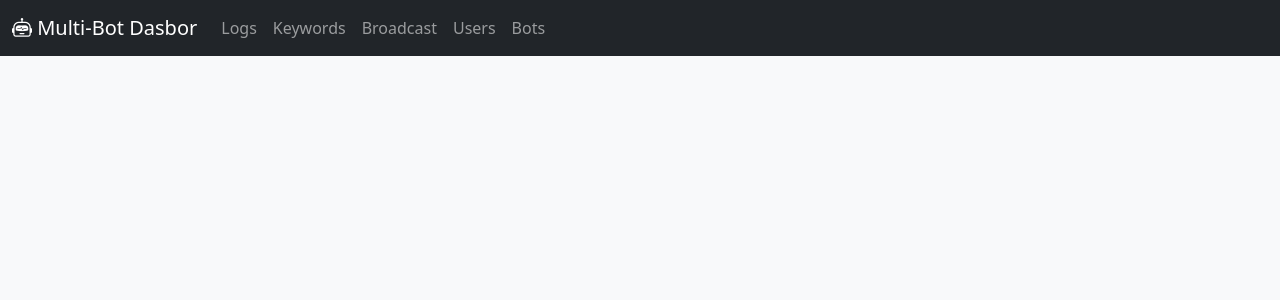
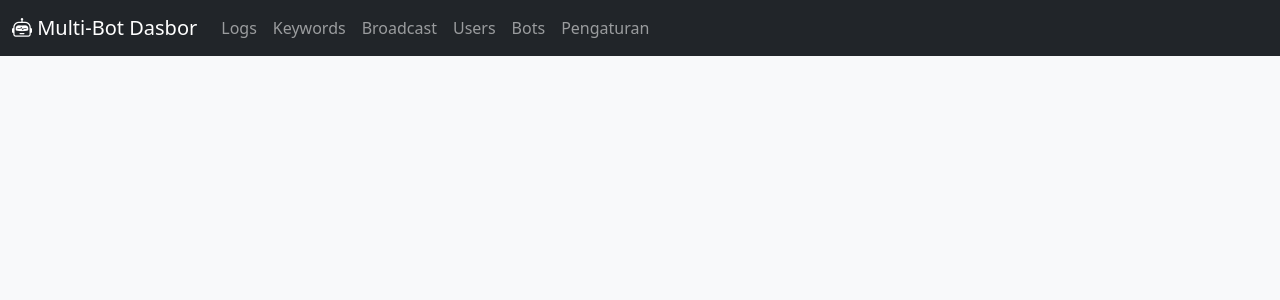
Before and after one commit to mieburungdara/tgbasebot, a CodeIgniter app: the page made by application/views/templates/header.php in a window 1280 px wide. Shown: the top 300 px of the page. Run offline with CodeIgniter, Linux system fonts and the light colour scheme.

Commit message:
feat: Tambahkan fungsionalitas forge database dan tautan navigasi
Commit ini memperkenalkan halaman pengaturan baru dengan fitur "Forge Database", yang memungkinkan Anda untuk mengatur ulang database aplikasi ke keadaan awal. Ini juga menambahkan tautan navigasi yang diperlukan untuk membuat halaman tersebut dapat diakses.

Perubahan utama:
- Memodifikasi `Settings.php` untuk menambahkan metode `forge_database()` yang menghapus dan membuat ulang semua tabel aplikasi menggunakan `dbforge`.
- Memperbarui `settings_view.php` untuk menyertakan "Zona Berbahaya" dengan tombol "Forge Database" dan peringatan yang jelas.
- Menambahkan tautan ke halaman "Pengaturan" di bilah navigasi utama di `templates/header.php`.

```diff
--- a/application/views/templates/header.php
+++ b/application/views/templates/header.php
@@ -29,6 +29,7 @@
                     <li class="nav-item"><a class="nav-link <?= ($this->uri->segment(1) == 'broadcast') ? 'active' : '' ?>" href="<?= site_url('dashboard/broadcast') ?>">Broadcast</a></li>
                     <li class="nav-item"><a class="nav-link <?= ($this->uri->segment(1) == 'user_management') ? 'active' : '' ?>" href="<?= site_url('user_management') ?>">Users</a></li>
                     <li class="nav-item"><a class="nav-link <?= ($this->uri->segment(1) == 'bot_management') ? 'active' : '' ?>" href="<?= site_url('bot_management') ?>">Bots</a></li>
+                    <li class="nav-item"><a class="nav-link <?= ($this->uri->segment(1) == 'settings') ? 'active' : '' ?>" href="<?= site_url('settings') ?>">Pengaturan</a></li>
                 </ul>
             </div>
         </div>
```
